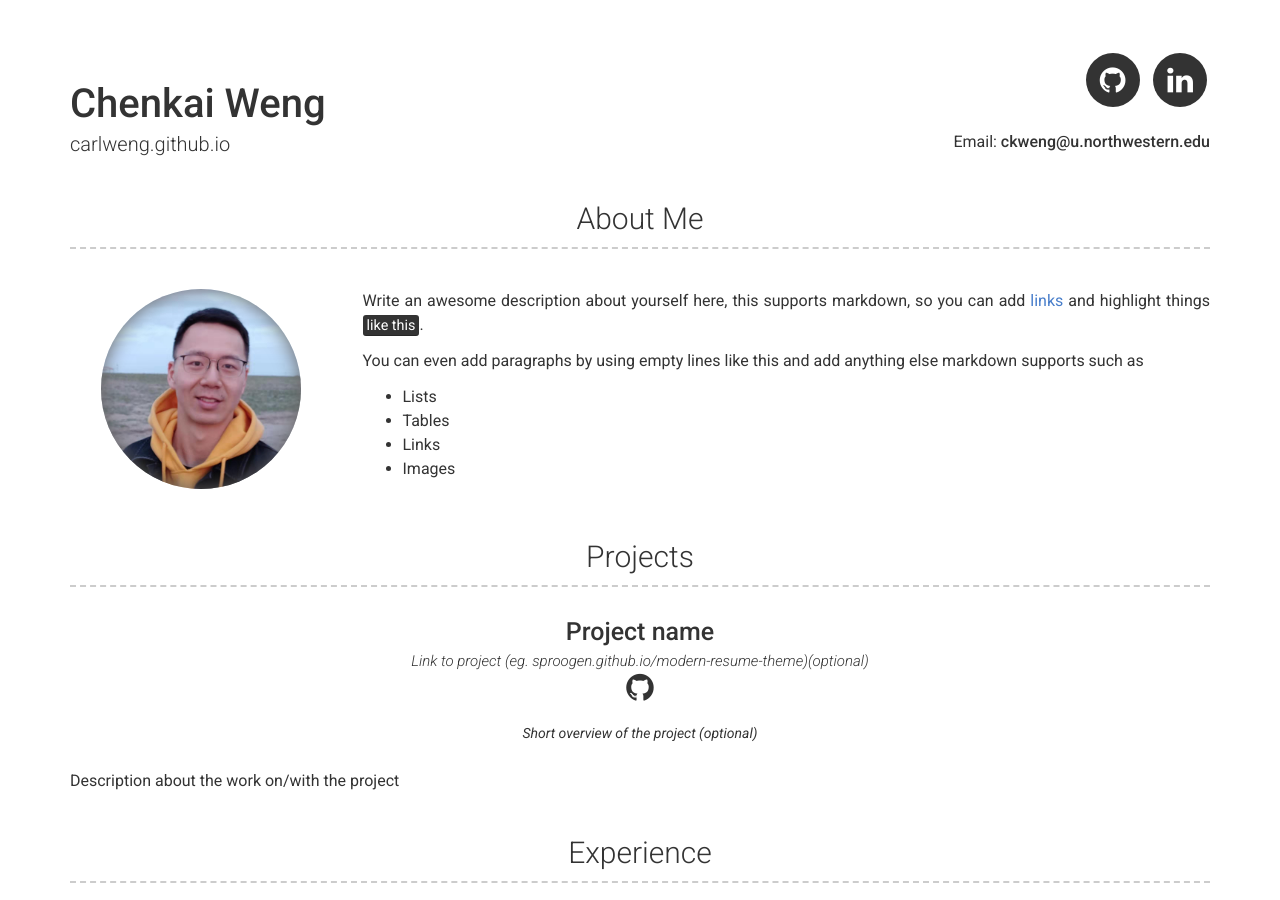
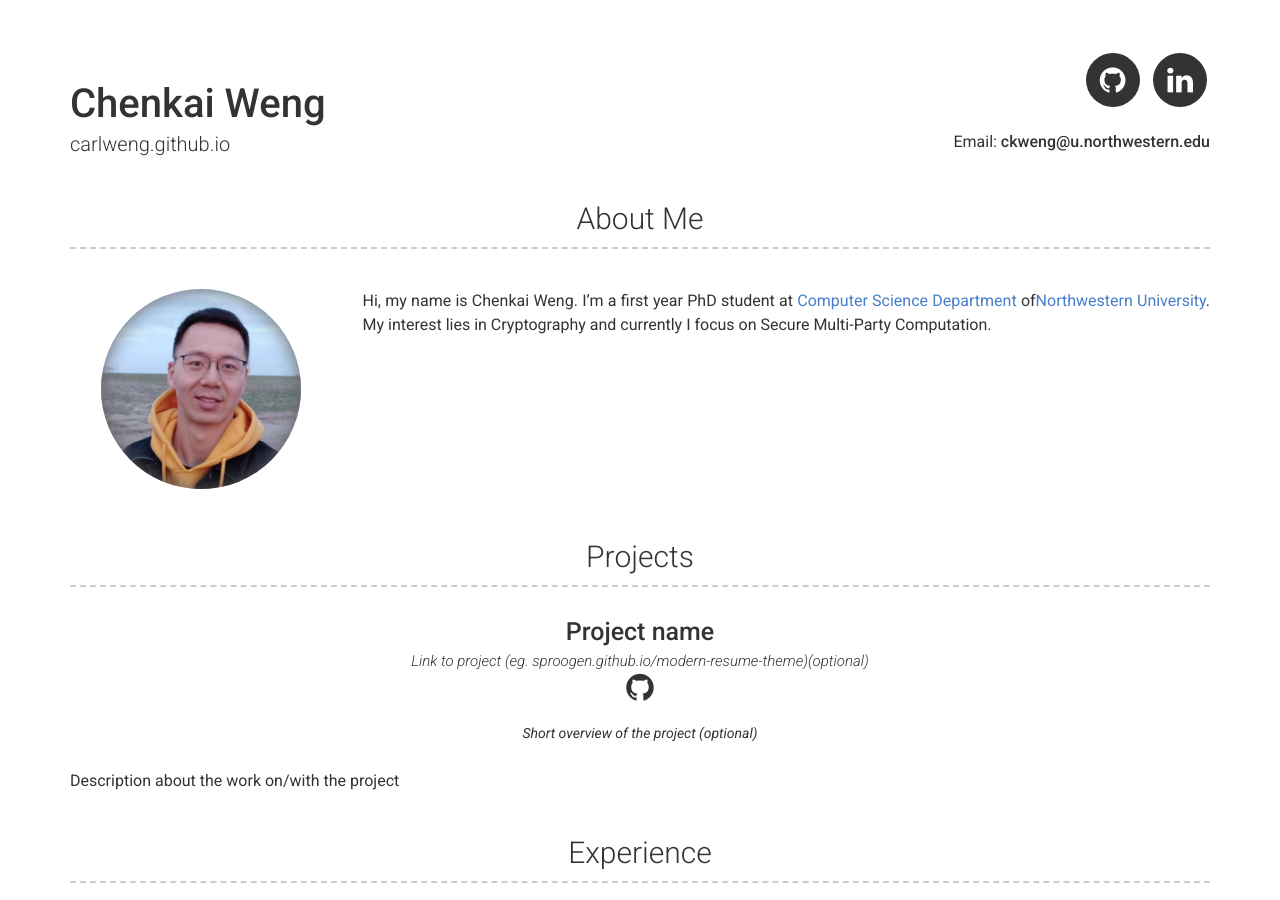
Before and after one commit to carlweng/carlweng.github.io, a Jekyll site: the page built from index.md, in a window 1280 px wide and 900 px high. Built offline with Jekyll 4.4.1, drawn with Linux system fonts in a browser that asks for light colours.

Commit message:
about me

```diff
--- a/_config.yml
+++ b/_config.yml
@@ -16,7 +16,7 @@ github_username:  carlweng
 #facebook_username:
 #flickr_username: jekyll
 #instagram_username: jekyll
-linkedin_username: car1ckweng
+linkedin_username: chenkai-weng-925a23178
 #xing_username: jekyll
 #pinterest_username: jekyll
 #youtube_username: jekyll
@@ -26,13 +26,14 @@ linkedin_username: car1ckweng
 # about_title: About Me (Use this to override about section title)
 about_profile_image: images/me.jpg
 about_content: | # this will include new lines to allow paragraphs
-  Write an awesome description about yourself here, this supports markdown, so you can add [links](http://foobar.com) and highlight things <mark>like this</mark>.
+  Hi, my name is Chenkai Weng. I'm a first year PhD student at [Computer Science Department](https://www.mccormick.northwestern.edu/computer-science/) of[Northwestern University](https://www.northwestern.edu/). My interest lies in Cryptography and currently I focus on Secure Multi-Party Computation.
+#  Write an awesome description about yourself here, this supports markdown, so you can add [links](http://foobar.com) and highlight things <mark>like this</mark>.
 
-  You can even add paragraphs by using empty lines like this and add anything else markdown supports such as
-    - Lists
-    - Tables
-    - Links
-    - Images
+#  You can even add paragraphs by using empty lines like this and add anything else markdown supports such as
+#    - Lists
+#    - Tables
+#    - Links
+#    - Images
 
 # Projects Section
 # projects_title: Projects #(Use this to override about projects section title)
```
